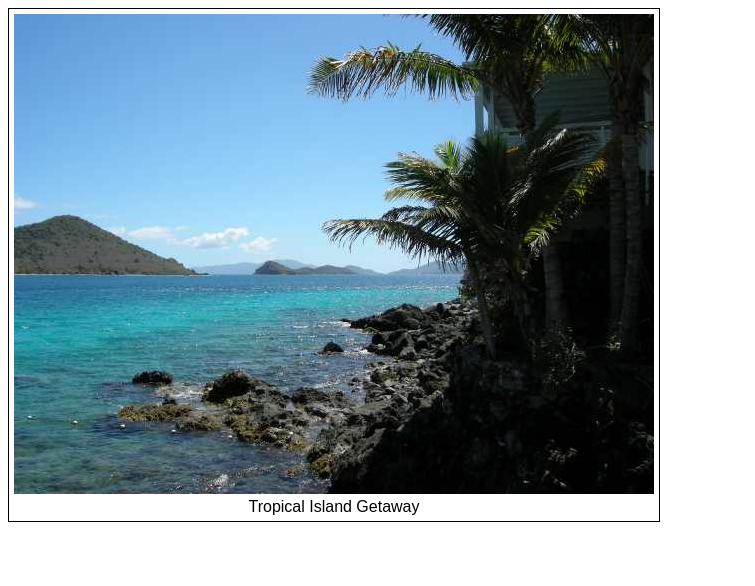
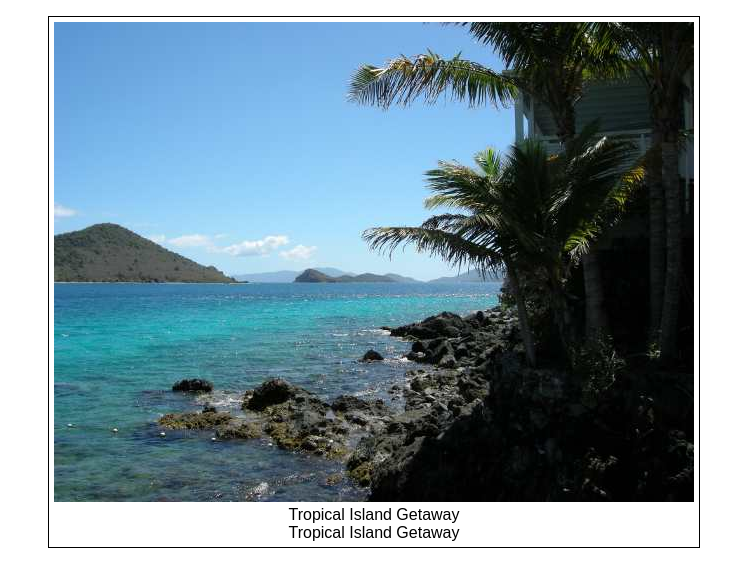
Before and after one commit to L1NE-re/My-island, a plain HTML site: page index.html in a window 1280 px wide. Shown: the whole page, without its empty margins (0-755 px from the left). Drawn offline with Linux system fonts and the light colour scheme.

Commit message:
added figure

```diff
--- a/index.html
+++ b/index.html
@@ -4,17 +4,20 @@
 <title>Tropical Island</title>
 <meta charset="utf-8">
 <style>
-#figure { width: 640px;
+figure { width: 640px;
           border: 1px solid #000000;
           padding: 5px;
          text-align: center;
          font-family: Papyrus, fantasy; }
+figcaption { text-align: center;
+             font-family: Papyrus, fantasy;}
 </style>
 </head>
 <body>
-<div id="figure">
+<figure>
 <img src="myisland.jpg" alt="Tropical Island" height="480" width="640">
 Tropical Island Getaway
-</div>
+<figcaption> Tropical Island Getaway</figcaption>
+</figure>
 </body>
 </html>
```
